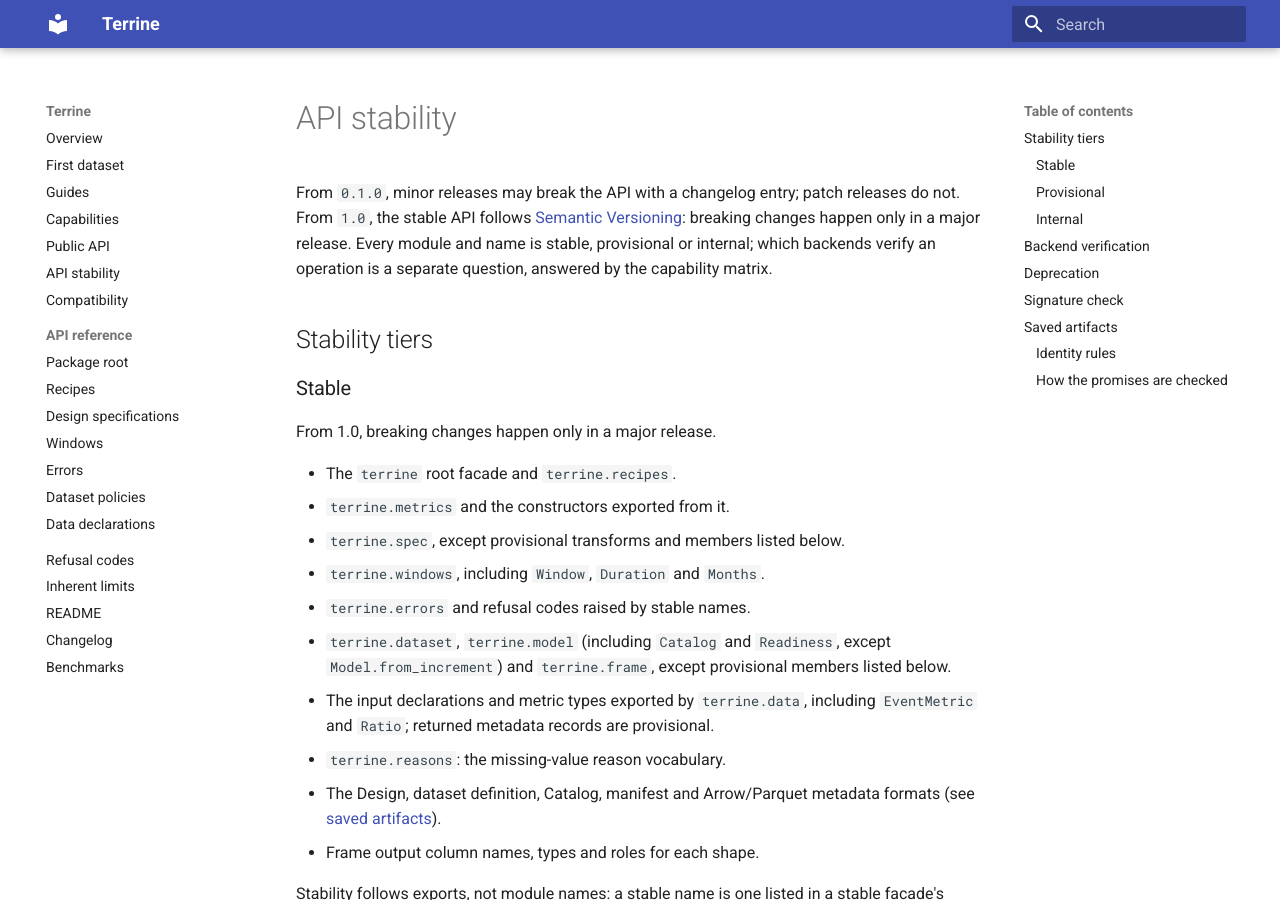
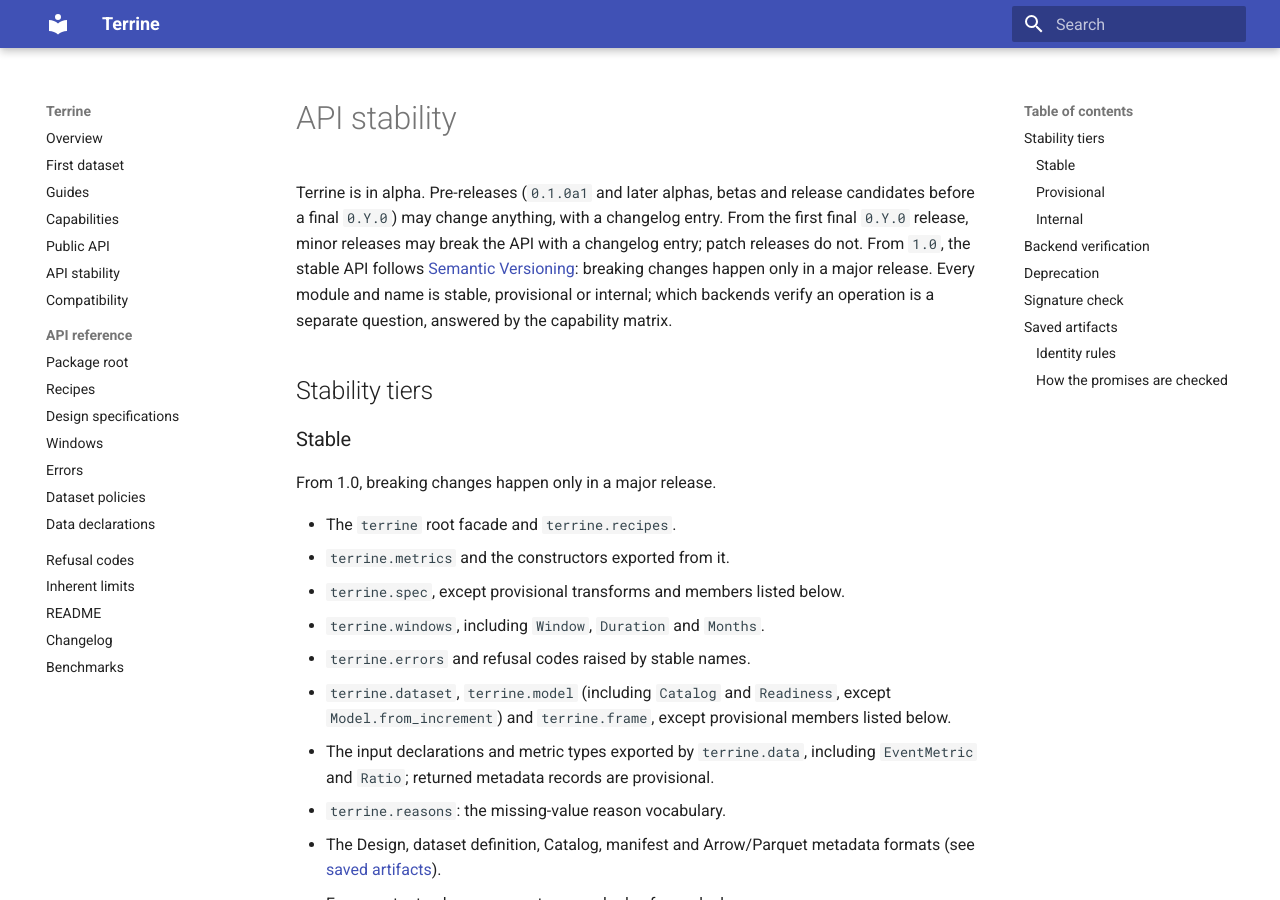
Before and after one commit to kylejcaron/terrine, an MkDocs documentation site: the page built from docs/guides/stability.md, in a window 1280 px wide and 900 px high. Built offline with MkDocs 1.6.1 and Material for MkDocs 9.7.7, drawn with Linux system fonts in a browser that asks for light colours; some of the changed text lies outside the part shown.

Commit message:
Release as 0.1.0a1 with an experimental notice (#24)
* chore: release as 0.1.0a1 with an experimental notice

The first published release is an alpha: version 0.1.0a1, install with
--pre, and a README warning that the package is experimental. Pre-releases
carry no compatibility promise; the API snapshot, artifact corpus and upgrade
baseline start at 0.1.0a1.

* chore: classify the package as alpha

```diff
--- a/docs/guides/stability.md
+++ b/docs/guides/stability.md
@@ -1,7 +1,9 @@
 # API stability
 
-From `0.1.0`, minor releases may break the API with a changelog entry; patch
-releases do not. From `1.0`, the stable API follows
+Terrine is in alpha. Pre-releases (`0.1.0a1` and later alphas, betas and release
+candidates before a final `0.Y.0`) may change anything, with a changelog entry.
+From the first final `0.Y.0` release, minor releases may break the API with a
+changelog entry; patch releases do not. From `1.0`, the stable API follows
 [Semantic Versioning](https://semver.org/): breaking changes happen only in a
 major release. Every module and name is stable, provisional or internal; which
 backends verify an operation is a separate question, answered by the capability
@@ -137,7 +139,7 @@ conformance known answers.
 
 ## Saved artifacts
 
-From `0.1.0`:
+From `0.1.0a1`:
 
 | Artifact | Promise |
 | --- | --- |
@@ -187,7 +189,7 @@ measure exact; manifest and saved-plan envelopes are version 1.
 ### How the promises are checked
 
 - `tests/artifacts/<generation>/` keeps one set of path-independent documents
-  for each format generation since `0.1.0`, written by
+  for each format generation since `0.1.0a1`, written by
   `scripts/write_artifact_corpus.py`: Design, definition and Catalog documents,
   a manifest, Arrow/Parquet metadata, a receipt and the expected output schema
   and roles of each stored Design. A [unit test](../../tests/test_artifact_corpus.py)
@@ -204,7 +206,7 @@ measure exact; manifest and saved-plan envelopes are version 1.
   table](backend-compatibility.md#operation-regression-environment).
 - An [upgrade test](../../integration/test_release_upgrade.py) installs each
   published release listed in `tests/artifacts/RELEASES`, starting with
-  `0.1.0`, into an isolated interpreter, stages a dataset with it and reopens
+  `0.1.0a1`, into an isolated interpreter, stages a dataset with it and reopens
   that dataset in place with the current code. It runs in the weekly scale tier.
 - Adding a format generation, and adding a release to `RELEASES`, are release
   checklist steps.
--- a/pyproject.toml
+++ b/pyproject.toml
@@ -1,9 +1,9 @@
 [project]
 name = "terrine"
-version = "0.1.0"
+version = "0.1.0a1"
 description = "Typed dataset construction and analytical workflows"
 classifiers = [
-    "Development Status :: 4 - Beta",
+    "Development Status :: 3 - Alpha",
     "Operating System :: MacOS",
     "Operating System :: POSIX :: Linux",
     "Programming Language :: Python :: 3.12",
```
Also changed, not shown: CHANGELOG.md (+1 -1 lines), CONTRIBUTING.md (+1 -1 lines), README.md (+5 -2 lines), docs/guides/first-dataset.md (+1 -1 lines), 3 other files.
